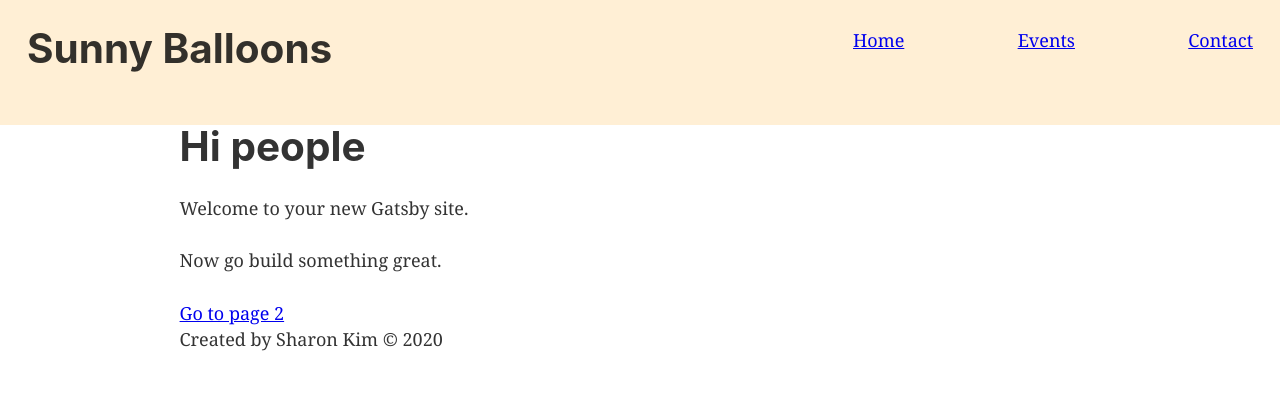
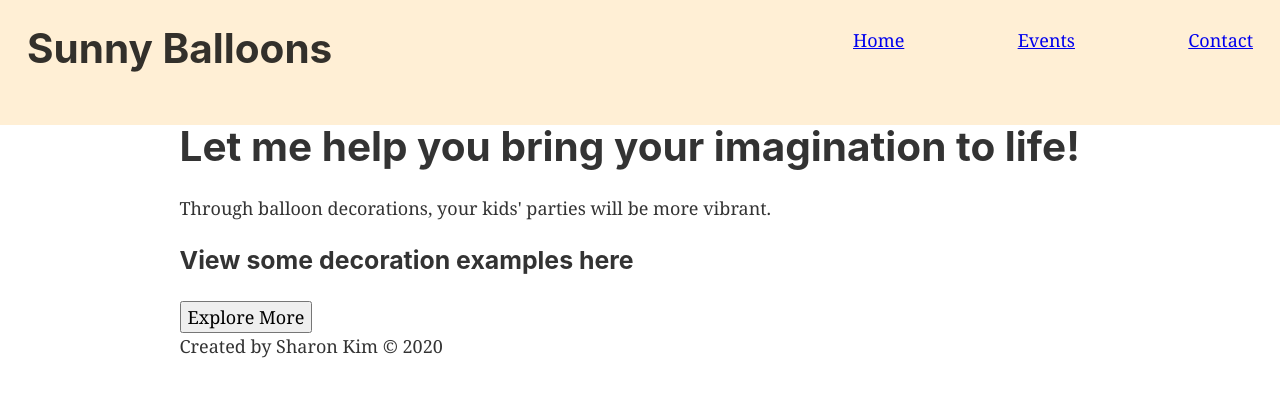
Before and after one commit to sharonk1295/balloons, a Gatsby site: page / in a window 1280 px wide. Built offline with nearby package versions, Linux system fonts and the light colour scheme; Gatsby itself is replaced by a stand-in of ours.

Commit message:
modified index page content and contact page

```diff
--- a/src/pages/contact.js
+++ b/src/pages/contact.js
@@ -10,7 +10,7 @@ const SecondPage = () => (
     <h1>Hi from the contact page</h1>
     {/* insert photo */}
     <h3>Sunny Kim</h3>
-    <p>Enthusiastic about bringing life and joy to events, Sunny takes pride in her work and producing fun and cute decor for various occasions. She is especially experienced in decorating for kids' birthday parties and graduation celebrations. She is very easy to work with and get along with. She has a passion for working with balloons even on her free time, so you can depend on her to produce very pleasing balloon decorations!</p>
+    <p>Enthusiastic about bringing life and joy to events, Sunny takes pride in her work and producing fun and cute decor for various occasions. She is especially experienced in decorating for kids' birthday parties and graduation celebrations. Combining her easy-going personality and passion for assembling creative decorations, Sunny is definitely someone you can depend on to bring your kids' parties to life!</p>
   </Layout>
 )
 
--- a/src/pages/index.js
+++ b/src/pages/index.js
@@ -8,10 +8,10 @@ import SEO from "../components/seo"
 const IndexPage = () => (
   <Layout>
     <SEO title="Home" />
-    <h1>Hi people</h1>
-    <p>Welcome to your new Gatsby site.</p>
-    <p>Now go build something great.</p>
-    <Link to="/page-2/">Go to page 2</Link> <br />
+    <h1>Let me help you bring your imagination to life!</h1>
+    <p>Through balloon decorations, your kids' parties will be more vibrant.</p>
+    <h3>View some decoration examples here</h3>
+    <Link to='/events'><button>Explore More</button></Link>
   </Layout>
 )
 
```
